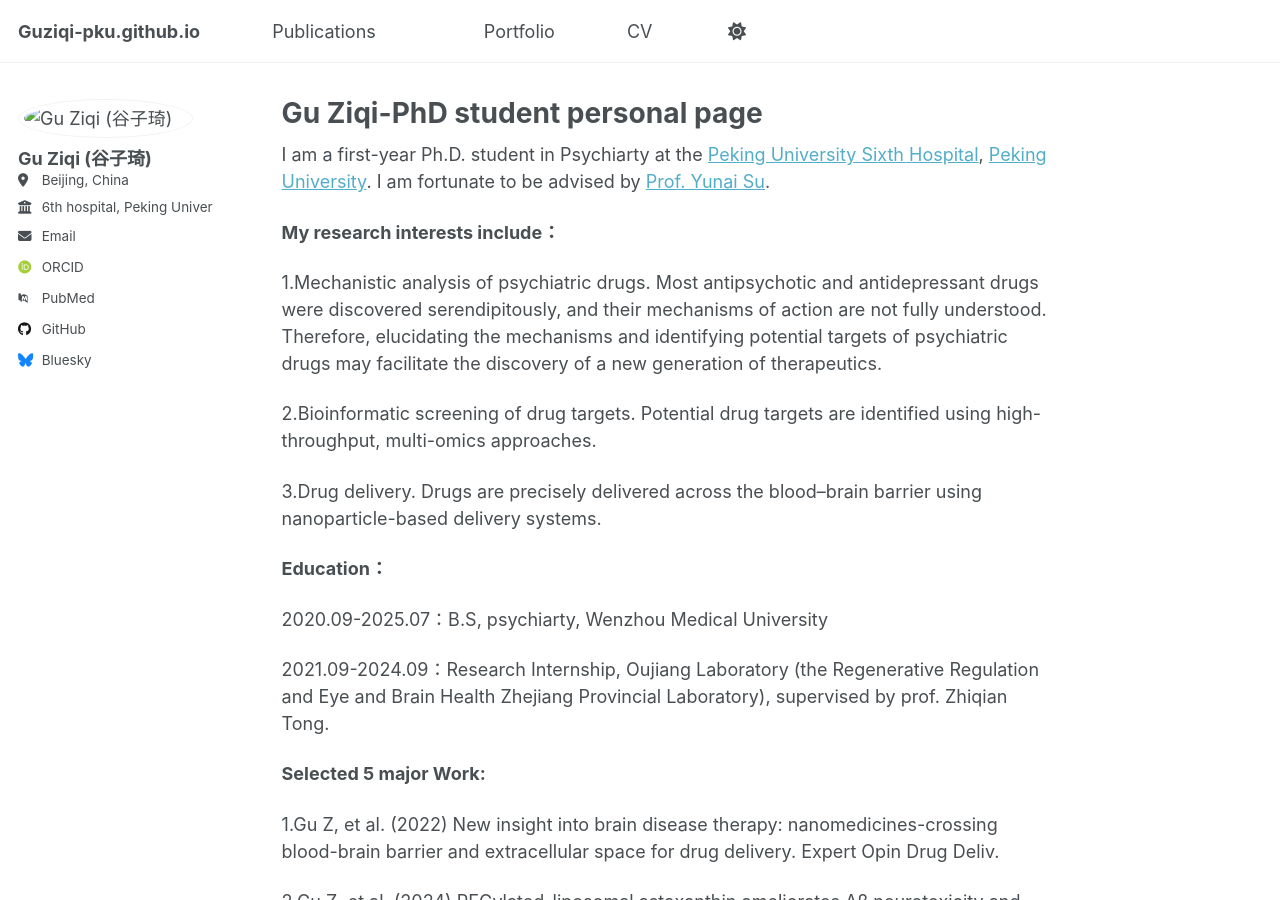
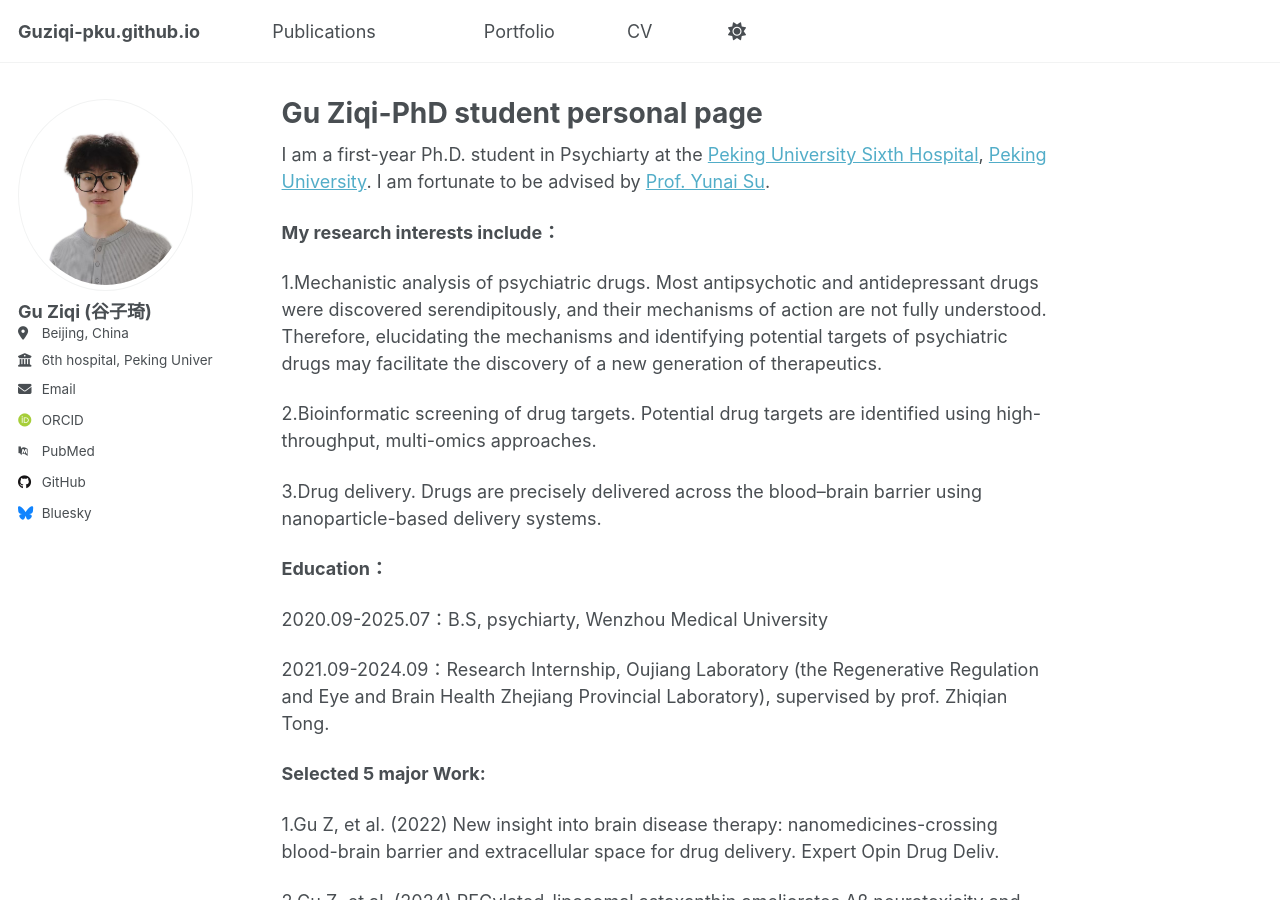
Before and after one commit to Guziqi-pku/Guziqi-pku.github.io, a Jekyll site: the page built from _pages/about.md, in a window 1280 px wide and 900 px high. Built offline with Jekyll 4.4.1, drawn with Linux system fonts in a browser that asks for light colours; some web fonts are replaced; a script that is not in the unit is left out.

Commit message:
Update _config.yml

```diff
--- a/_config.yml
+++ b/_config.yml
@@ -23,7 +23,7 @@ repository               : "Guziqi-pku/Guziqi-pku.github.io"
 #               Additional customization can be done by editing /_includes/author-profile.html
 author:
   # Biographic information
-  avatar           : "..images/1.png"
+  avatar           : "../images/1.png"
   name             : "Gu Ziqi (谷子琦)"
   pronouns         : # example: "she/her"
   bio              : #"Peking University (National Mental Health Center)"
```
